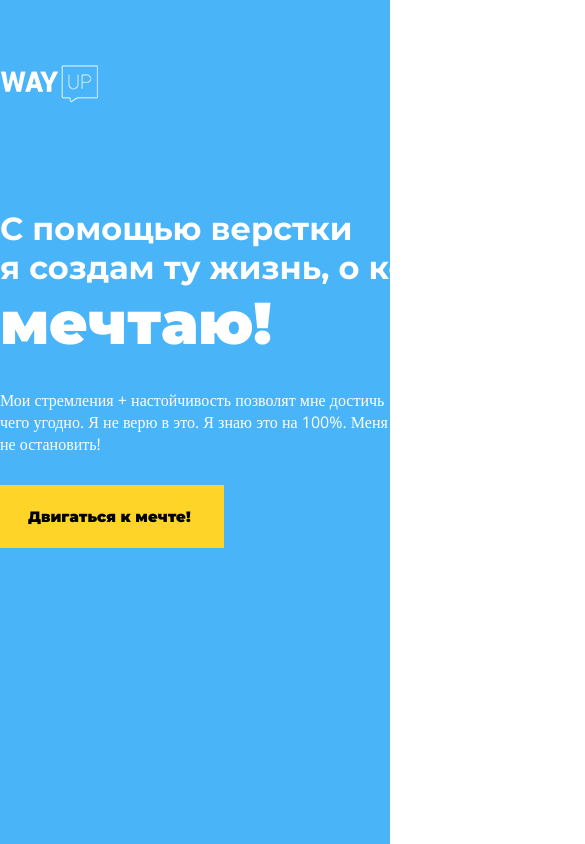
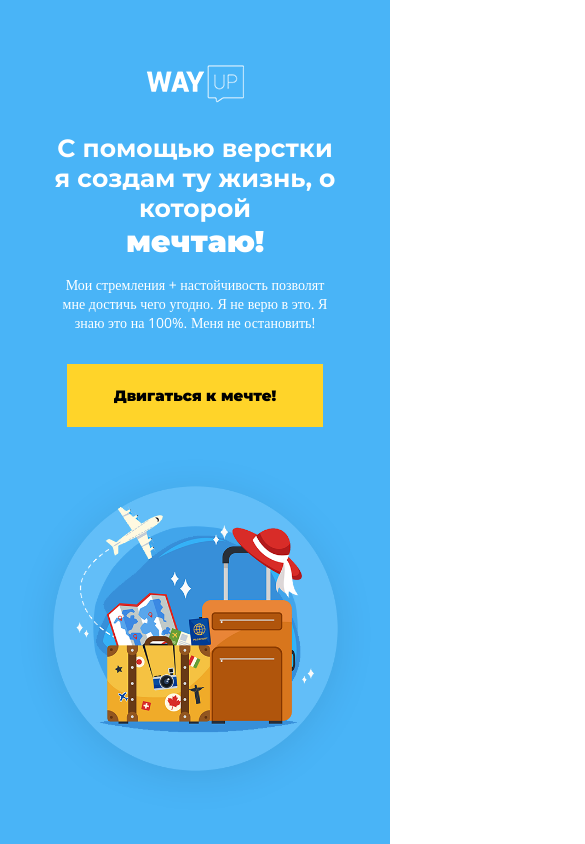
Before and after one commit to Isa1909/Wayup-website, a plain HTML site: page index.html in a window 390 px wide. Shown: the top 844 px of the page, 585 px wide, since content can reach past the window. Drawn offline with nearby package versions, Linux system fonts and the light colour scheme.

Commit message:
Update main.css

```diff
--- a/css/main.css
+++ b/css/main.css
@@ -33,7 +33,7 @@ a{
 }
 h1{
 	font-family: 'Montserrat';
-	font-style: 37px;
+	font-size: 37px;
 	font-weight: 700;
 	margin-bottom: 30px;
 
@@ -82,6 +82,7 @@ h1 span{
 	justify-content: center;
 	margin-bottom: 61px;
 	font-weight: 900;
+	text-align: center;
 
 }
 .plan{
@@ -107,6 +108,7 @@ justify-content: space-between;
 	font-weight: 900;
 	display: flex;
 	justify-content: center;
+	text-align: center;
 }
 
 .form{
@@ -155,3 +157,110 @@ input[placeholder]{
 	color: #fff;
 	margin: 0;
 }
+
+/*Responsive*/
+
+
+/* 992px - 1200px */
+@media screen and (max-width: 1200px) {
+	.container {
+		width: 960px;
+	}
+	.main{
+		flex-direction: column;
+		align-items: self-start;
+	}
+	.offer{
+		margin-top: 30px;
+		width: 100%;
+		text-align: center;
+
+	}
+	.offer h1{
+
+
+		width: 100%;
+		margin-bottom: 15px;
+	}
+	.offer p{
+	margin: 0 auto;
+
+	width: 80%;
+	}
+	.offer .btn{
+
+		margin: 32px auto;
+    	width: 300px;
+}
+
+	.main .img{
+		margin: 0 auto;
+		width: 100%
+	}
+	.logo{
+		display:flex;
+		margin:0 auto;
+	}
+}
+
+/* 768px - 992px */
+@media screen and (max-width: 992px) {
+	.container {
+		width: 720px;
+
+	}
+
+
+
+	.plans{
+	flex-direction: column;
+	}
+	.plan{
+	width: 100%;
+    margin-bottom: 30px;
+	}
+	.plan p{
+		margin-top: 8px;
+	}
+
+/* 576px - 768px */
+@media screen and (max-width: 768px) {
+	.container {
+		width: 540px;
+	}
+
+}
+
+/* 320px - 576px */
+@media screen and (max-width: 576px) {
+	.container {
+		width: 90%;
+
+	}
+		.offer .btn{
+    	width: 200px;
+	}
+	h1 {
+    font-size: 25px;
+	}
+	p{
+		font-size: 14px;
+	}
+	h1 span{
+		font-size: 30px;
+	}
+	.form{
+		width: 100%;
+
+	}
+	.btn2{
+		width: 100%;
+	}
+	.inputs{
+		width: 100%;
+	}
+	.footer.container p{
+		font-size: 11px;
+	}
+
+}
```
